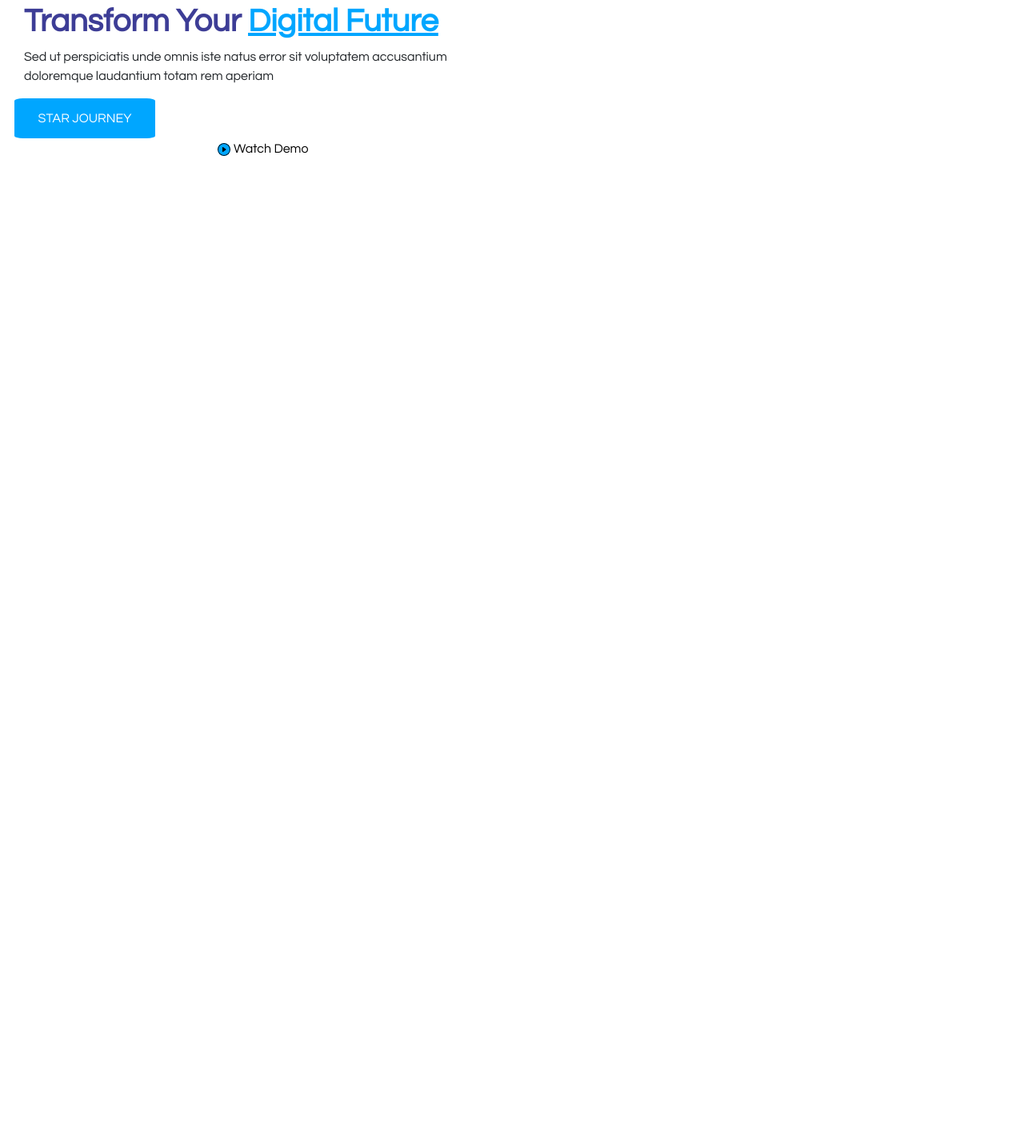
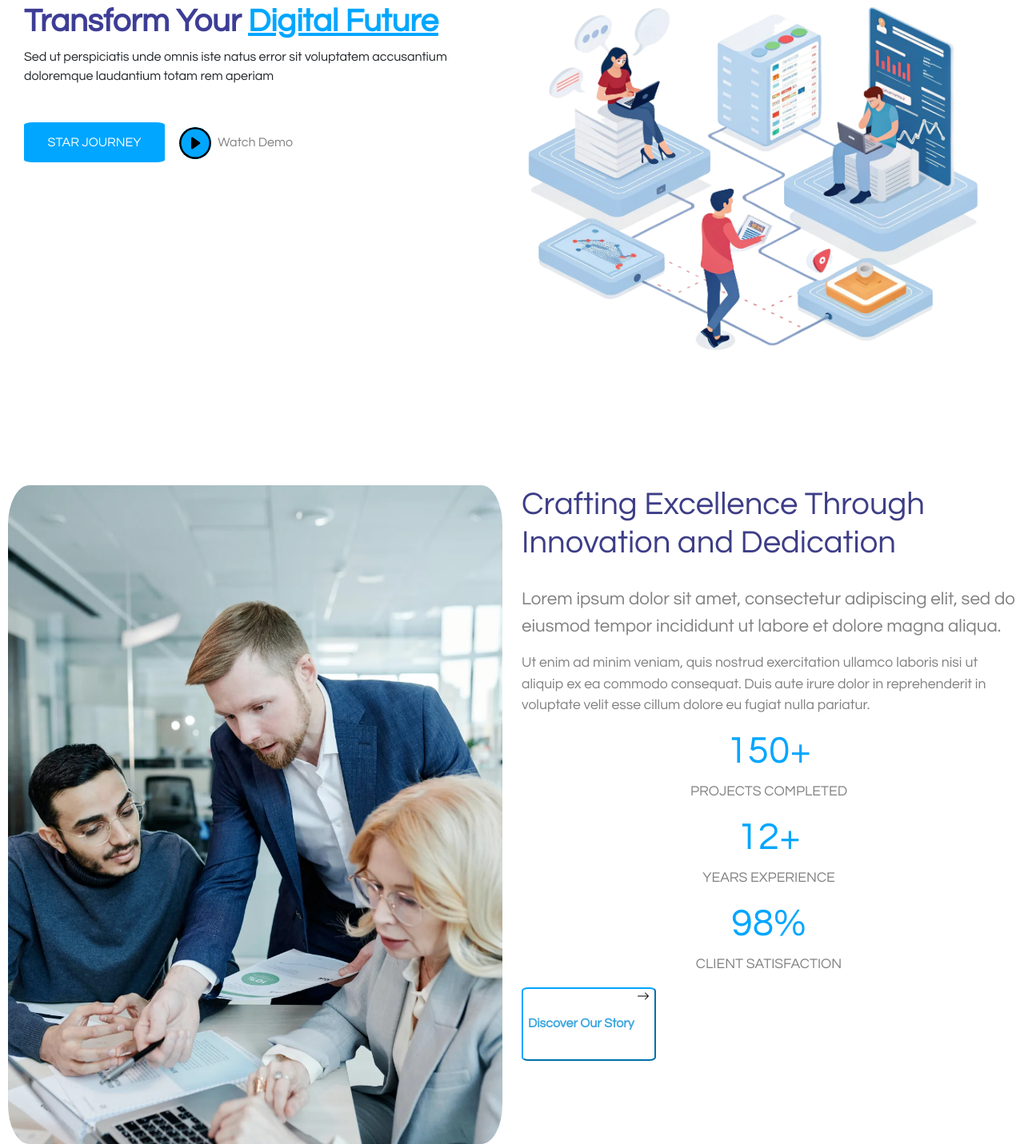
Before and after one commit to Mariotarin/Devin-clon, a plain HTML site: page index.html in a window 1280 px wide. Shown: the part 175-1606 px from the top of the page at 80% size. Before the commit the page ends 800 px from the top, so only its background shows below. Drawn offline with nearby package versions, Linux system fonts and the light colour scheme.

Commit message:
Create a second HTML section and decorate with CSS

```diff
--- a/index.html
+++ b/index.html
@@ -18,12 +18,12 @@
 
     <section class="container1">
         <div class="row">
-            <article class="col-12 col-md-6">
+            <article class="col-12 col-lg-6">
                 <h1>Transform Your
                     <span class="digital-future">Digital Future</span>
                 </h1>
-                <div class="row">
-                    <p class="col-12">Sed ut perspiciatis unde omnis iste natus error sit voluptatem accusantium
+                <div>
+                    <p>Sed ut perspiciatis unde omnis iste natus error sit voluptatem accusantium
                         doloremque
                         laudantium totam
                         rem
@@ -32,7 +32,47 @@
                     <button class="play-circle">
                         <img src="./icons/play-circle.svg" class="icono-play"> <span>Watch Demo</span>
                     </button>
+                </div>
             </article>
+            <div class="row col-lg-6">
+                <img src="./img/foto1.webp">
+            </div>
+        </div>
+    </section>
+    <section class="container2">
+        <div class="row">
+            <img src="./img/foto2.webp" class="col-12 col-lg-6">
+            <article class="col-12 col-lg-6">
+                <h2>Crafting Excellence Through Innovation and Dedication</h2>
+                <p class="subtitulo">Lorem ipsum dolor sit amet, consectetur adipiscing elit, sed do eiusmod tempor
+                    incididunt ut labore
+                    et dolore magna
+                    aliqua.</p>
+                <p>Ut enim ad minim veniam, quis nostrud exercitation ullamco laboris nisi ut aliquip ex ea commodo
+                    consequat. Duis aute
+                    irure dolor in reprehenderit in voluptate velit esse cillum dolore eu fugiat nulla pariatur.</p>
+                <article class="col-12 row-lg">
+
+                    <div class="numeros">
+                        <h3>150+</h3>
+                        <p>PROJECTS COMPLETED</p>
+                    </div>
+                    <div class="numeros">
+                        <h3>12+</h3>
+                        <p>YEARS EXPERIENCE</p>
+                    </div>
+                    <div class="numeros">
+                        <h3>98%</h3>
+                        <p>CLIENT SATISFACTION</p>
+                    </div>
+                </article>
+                <button class="discover">
+                    <span>Discover Our Story</span>
+                    <img src="./icons/arrow-right.svg">
+                </button>
+            </article>
+
+
 
         </div>
 
--- a/style.css
+++ b/style.css
@@ -49,14 +49,76 @@ body {
     height: 50px;
     border: none;
     border-radius: 6%;
+    margin-top: 30px;
+    text-align: center;
 }
 
 .container1 .play-circle {
     border: none;
     background-color: white;
+    margin-top: 20px;
+    margin-bottom: 75px;
+    width: 176px;
+    height: 50px;
+
 }
 
 .icono-play {
     background-color: rgb(0, 166, 255);
     border-radius: 100%;
+    width: 40px;
 }
+
+.container1 .play-circle span {
+    color: gray;
+    padding: 5px;
+}
+
+.container2 {
+    padding: 50px 10px;
+
+}
+
+.container2 img {
+    margin-bottom: 70px;
+    border-radius: 6%;
+}
+
+.container2 h2 {
+    color: rgba(7, 7, 101, 0.782);
+    font-size: 2.5rem;
+    margin-bottom: 30px;
+}
+
+.container2 .subtitulo {
+    color: gray;
+    font-size: 1.4rem;
+
+}
+
+.container2 p {
+    font-size: 1.1rem;
+    color: gray;
+}
+
+.numeros h3 {
+    color: rgb(0, 166, 255);
+    font-size: 3rem;
+    text-align: center;
+}
+
+.numeros p {
+    text-align: center;
+}
+
+.discover {
+    background-color: white;
+    color: rgba(3, 139, 211, 0.759);
+    border-color: rgb(0, 166, 255);
+
+
+    border-radius: 5%;
+    font-weight: 600;
+}
+
+.discover img {}
```
